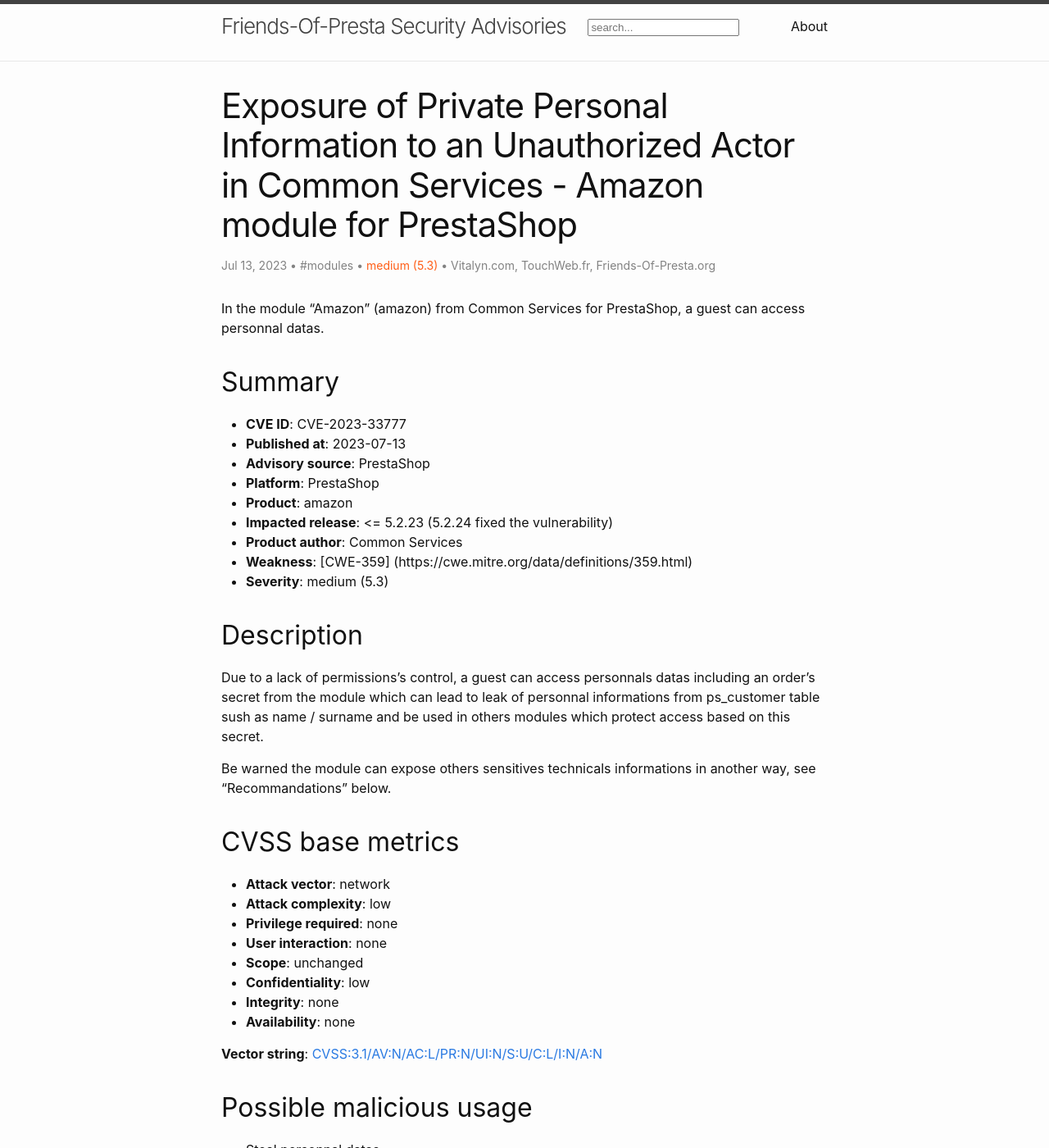
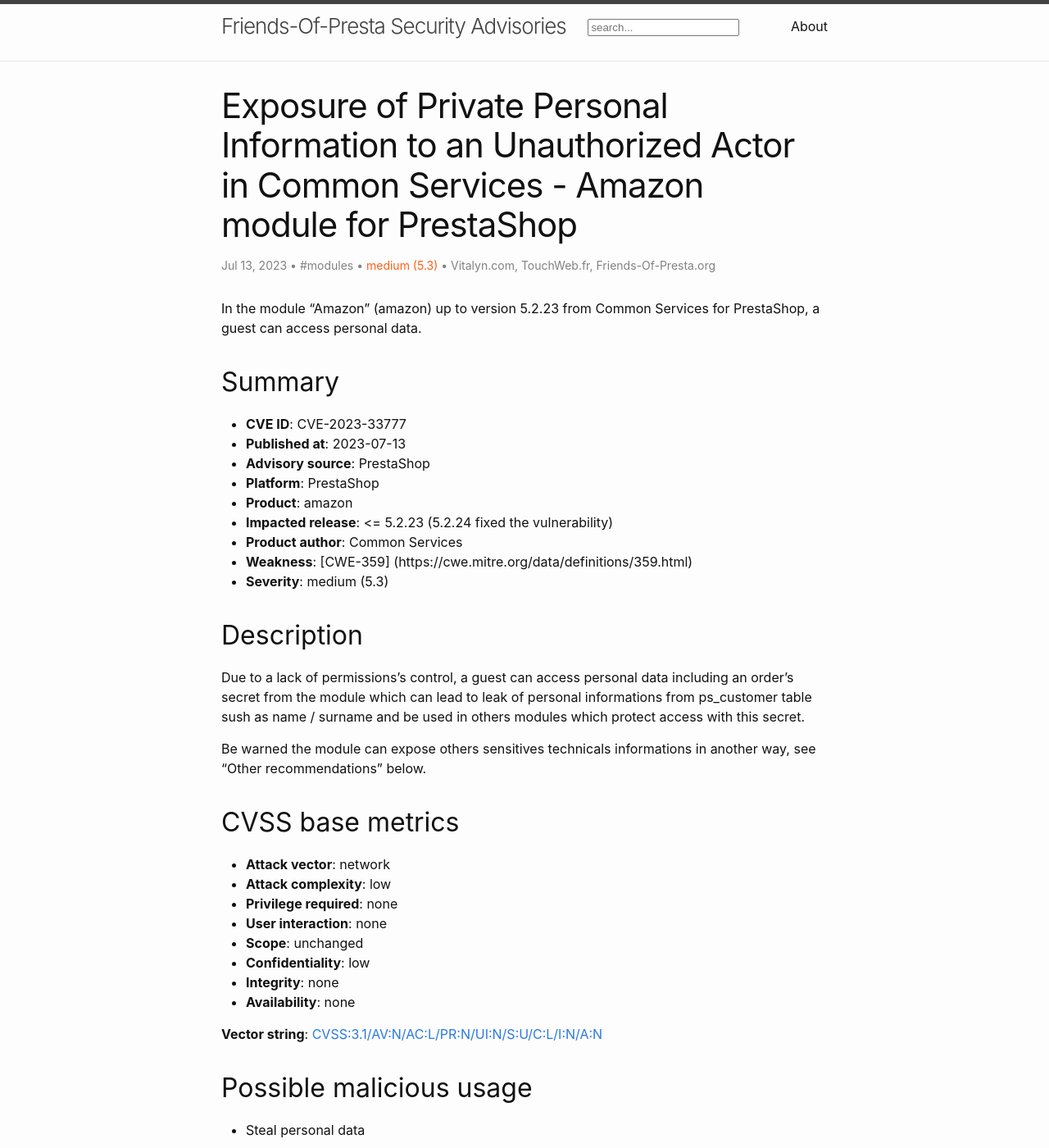
Before and after one commit to friends-of-presta/security-advisories, a Jekyll site: the page built from _posts/2023-07-13-amazon.md, in a window 1280 px wide and 1400 px high. Shown: the whole window at 82% size. Built offline with Jekyll 4.4.1, drawn with Linux system fonts in a browser that asks for light colours; some of the changed text lies outside the part shown.

Commit message:
Update 2023-07-13-amazon.md

````diff
--- a/_posts/2023-07-13-amazon.md
+++ b/_posts/2023-07-13-amazon.md
@@ -10,7 +10,7 @@ meta: "CVE,PrestaShop,amazon"
 severity: "medium (5.3)"
 ---
 
-In the module "Amazon" (amazon) from Common Services for PrestaShop, a guest can access personnal datas.
+In the module "Amazon" (amazon) up to version 5.2.23 from Common Services for PrestaShop, a guest can access personal data.
 
 ## Summary
 
@@ -26,9 +26,9 @@ In the module "Amazon" (amazon) from Common Services for PrestaShop, a guest can
 
 ## Description
 
-Due to a lack of permissions's control, a guest can access personnals datas including an order's secret from the module which can lead to leak of personnal informations from ps_customer table sush as name / surname and be used in others modules which protect access based on this secret.
+Due to a lack of permissions's control, a guest can access personal data including an order's secret from the module which can lead to leak of personal informations from ps_customer table sush as name / surname and be used in others modules which protect access with this secret.
 
-Be warned the module can expose others sensitives technicals informations in another way, see "Recommandations" below.
+Be warned the module can expose others sensitives technicals informations in another way, see "Other recommendations" below.
 
 ## CVSS base metrics
 
@@ -45,7 +45,7 @@ Be warned the module can expose others sensitives technicals informations in ano
 
 ## Possible malicious usage
 
-* Steal personnal datas
+* Steal personal data
 
 
 ## Patch from 17.1.3
@@ -78,9 +78,9 @@ index db86901..a7a88f7 100644
 +        }
 ```
 
-## Other recommandations
+## Other recommendations
 
-* It’s recommended to upgrade to the lastest version of the module **amazon** up to 5.2.24
+* It’s recommended to upgrade to the latest version of the module **amazon** up to 5.2.24
 * You should restrict access to a given whitelist these paths : /modules/amazon/functions/ and /modules/amazon/support/
 
 
````
